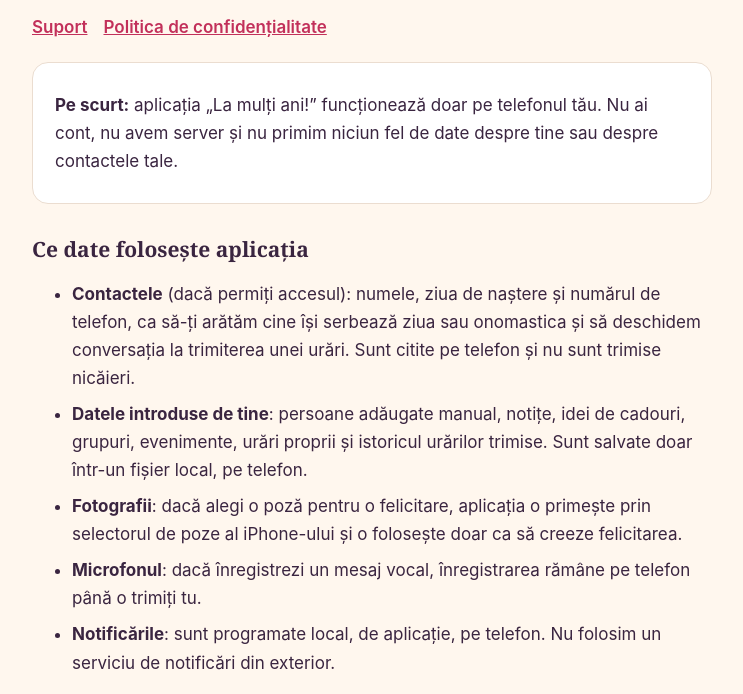
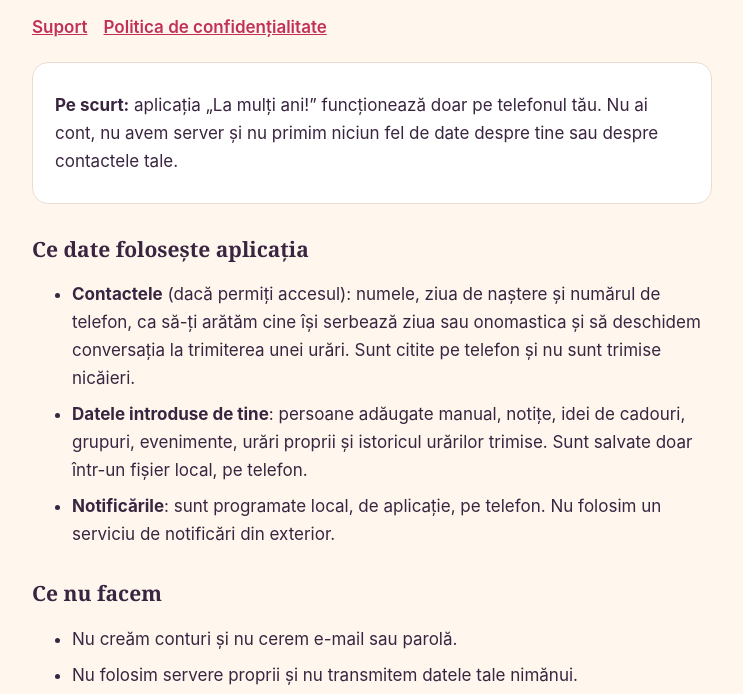
Before and after one commit to garconai93/lamultiani, a plain HTML site: page privacy.html in a window 1280 px wide. Shown: the part 104-798 px from the top of the page, without its empty margins (268-1011 px from the left). Drawn offline with Linux system fonts and the light colour scheme.

Commit message:
Privacy: scoate mențiunile despre funcții ascunse în v1; plan Pro
Co-Authored-By: Claude Sonnet 5.5 <noreply@anthropic.com>
Claude-Session: https://claude.ai/code/session_012Ypcx1z1NVf9b1koShhuq6

```diff
--- a/privacy.html
+++ b/privacy.html
@@ -20,8 +20,6 @@
 <ul>
 <li><strong>Contactele</strong> (dacă permiți accesul): numele, ziua de naștere și numărul de telefon, ca să-ți arătăm cine își serbează ziua sau onomastica și să deschidem conversația la trimiterea unei urări. Sunt citite pe telefon și nu sunt trimise nicăieri.</li>
 <li><strong>Datele introduse de tine</strong>: persoane adăugate manual, notițe, idei de cadouri, grupuri, evenimente, urări proprii și istoricul urărilor trimise. Sunt salvate doar într-un fișier local, pe telefon.</li>
-<li><strong>Fotografii</strong>: dacă alegi o poză pentru o felicitare, aplicația o primește prin selectorul de poze al iPhone-ului și o folosește doar ca să creeze felicitarea.</li>
-<li><strong>Microfonul</strong>: dacă înregistrezi un mesaj vocal, înregistrarea rămâne pe telefon până o trimiți tu.</li>
 <li><strong>Notificările</strong>: sunt programate local, de aplicație, pe telefon. Nu folosim un serviciu de notificări din exterior.</li>
 </ul>
 
```
